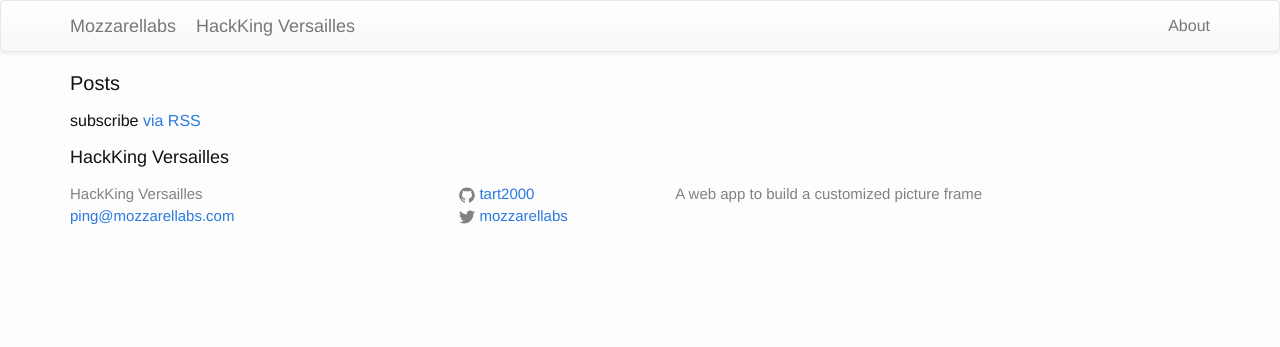
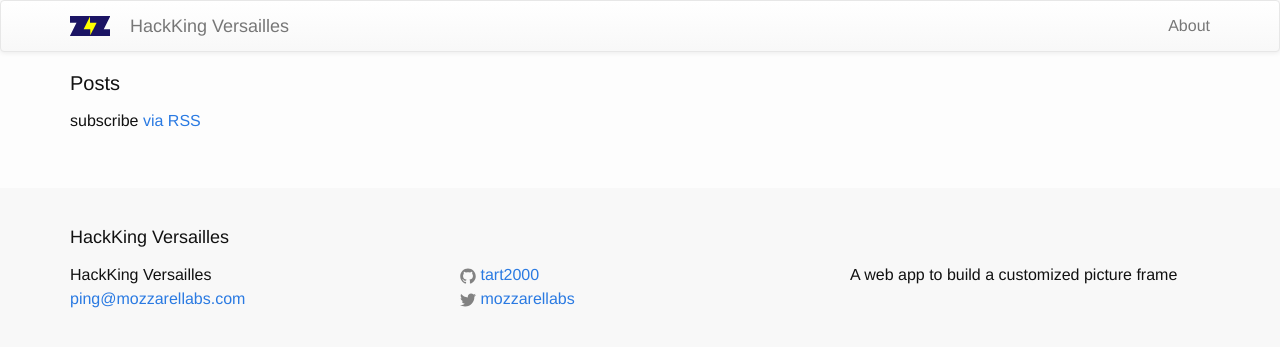
Before and after one commit to tart2000/hackking, a Jekyll site: the page built from index.html, in a window 1280 px wide. Shown: the top 347 px of the page. Built offline with Jekyll 4.4.1, drawn with Linux system fonts in a browser that asks for light colours; nearby versions of some CDN libraries.

Commit message:
nearly template

```diff
--- a/_includes/footer.html
+++ b/_includes/footer.html
@@ -4,15 +4,15 @@
 
     <h2 class="footer-heading">{{ site.title }}</h2>
 
-    <div class="footer-col-wrapper">
-      <div class="footer-col  footer-col-1">
+    <div class="row">
+      <div class="col-md-4">
         <ul class="contact-list">
           <li>{{ site.title }}</li>
           <li><a href="mailto:{{ site.email }}">{{ site.email }}</a></li>
         </ul>
       </div>
 
-      <div class="footer-col  footer-col-2">
+      <div class="col-md-4">
         <ul class="social-media-list">
           {% if site.github_username %}
           <li>
@@ -45,7 +45,7 @@
         </ul>
       </div>
 
-      <div class="footer-col  footer-col-3">
+      <div class="col-md-4">
         <p class="text">{{ site.description }}</p>
       </div>
     </div>
--- a/_includes/header.html
+++ b/_includes/header.html
@@ -3,7 +3,7 @@
   <nav class="navbar navbar-default">
     <div class="container">
       <div class="navbar-header">
-        <a href="http://mozzarellabs.com" class="navbar-brand">Mozzarellabs</a><a class="navbar-brand" style="padding-left:20px;"href="{{ site.baseurl }}/">{{ site.title }}</a>
+        <a href="http://mozzarellabs.com" class="navbar-brand"><img src="{{ site.baseurl }}/assets/zz.png"></a><a class="navbar-brand" style="padding-left:20px;"href="{{ site.baseurl }}/">{{ site.title }}</a>
       </div>
       <div id="navbar">
         <ul class="nav navbar-nav navbar-right">
--- a/css/style.css
+++ b/css/style.css
@@ -2,3 +2,9 @@
     background-color: #f8f8f8;
     border-color: #e7e7e7;
 }
+.footer {
+    background-color: #f8f8f8;
+    padding-top: 40px;
+    margin-top: 40px;
+    padding-bottom: 40px;
+}
```
Also changed, not shown: assets/zz.png (added), 5 other files.
